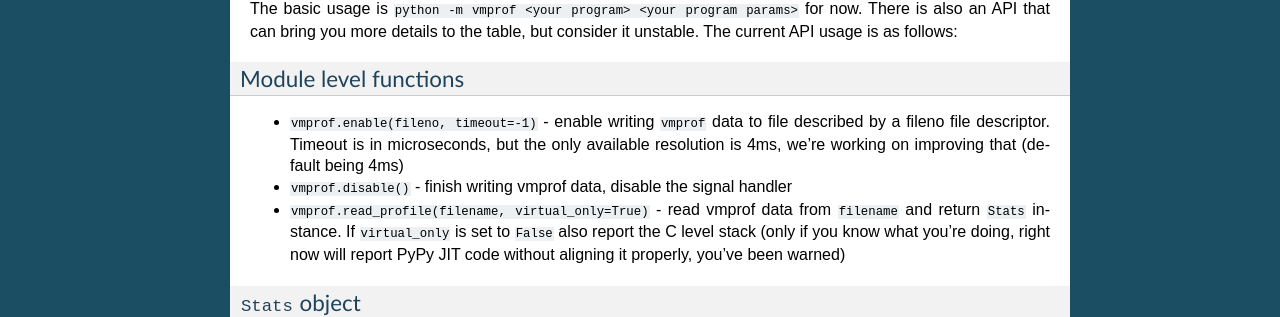
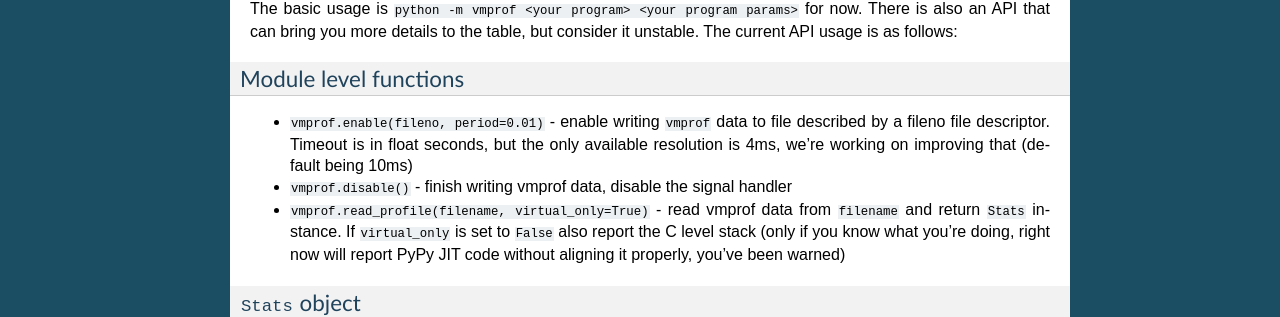
Before and after one commit to vmprof/vmprof-python, a Sphinx documentation site: the page built from docs/index.rst, in a window 1280 px wide. Shown: the part 1110-1427 px from the top of the page. Built offline with Sphinx 7.4.7, drawn with Linux system fonts in a browser that asks for light colours.

Commit message:
complain about passing ints since seconds are unlikely to be helpful, pass floats

```diff
--- a/docs/index.rst
+++ b/docs/index.rst
@@ -74,10 +74,10 @@
 Module level functions
 ----------------------
 
-* ``vmprof.enable(fileno, timeout=-1)`` - enable writing ``vmprof`` data to
-  file described by a fileno file descriptor. Timeout is in microseconds, but
+* ``vmprof.enable(fileno, period=0.01)`` - enable writing ``vmprof`` data to
+  file described by a fileno file descriptor. Timeout is in float seconds, but
   the only available resolution is 4ms, we're working on improving that
-  (default being 4ms)
+  (default being 10ms)
 
 * ``vmprof.disable()`` - finish writing vmprof data, disable the signal handler
 
--- a/vmprof/__init__.py
+++ b/vmprof/__init__.py
@@ -19,6 +19,8 @@
     _prof_fileno = -1
 
     def enable(fileno, period=0.01):
+        if not isinstance(period, float):
+            raise ValueError("You need to pass a float as an argument")
         global _prof_fileno
         global _virtual_ips_so_far
 
@@ -51,6 +53,8 @@
 
 else:
     def enable(fileno, period=0.01):
+        if not isinstance(period, float):
+            raise ValueError("You need to pass a float as an argument")
         _vmprof.enable(fileno, period)
 
     def disable():
```
Also changed, not shown: 1 other file.
